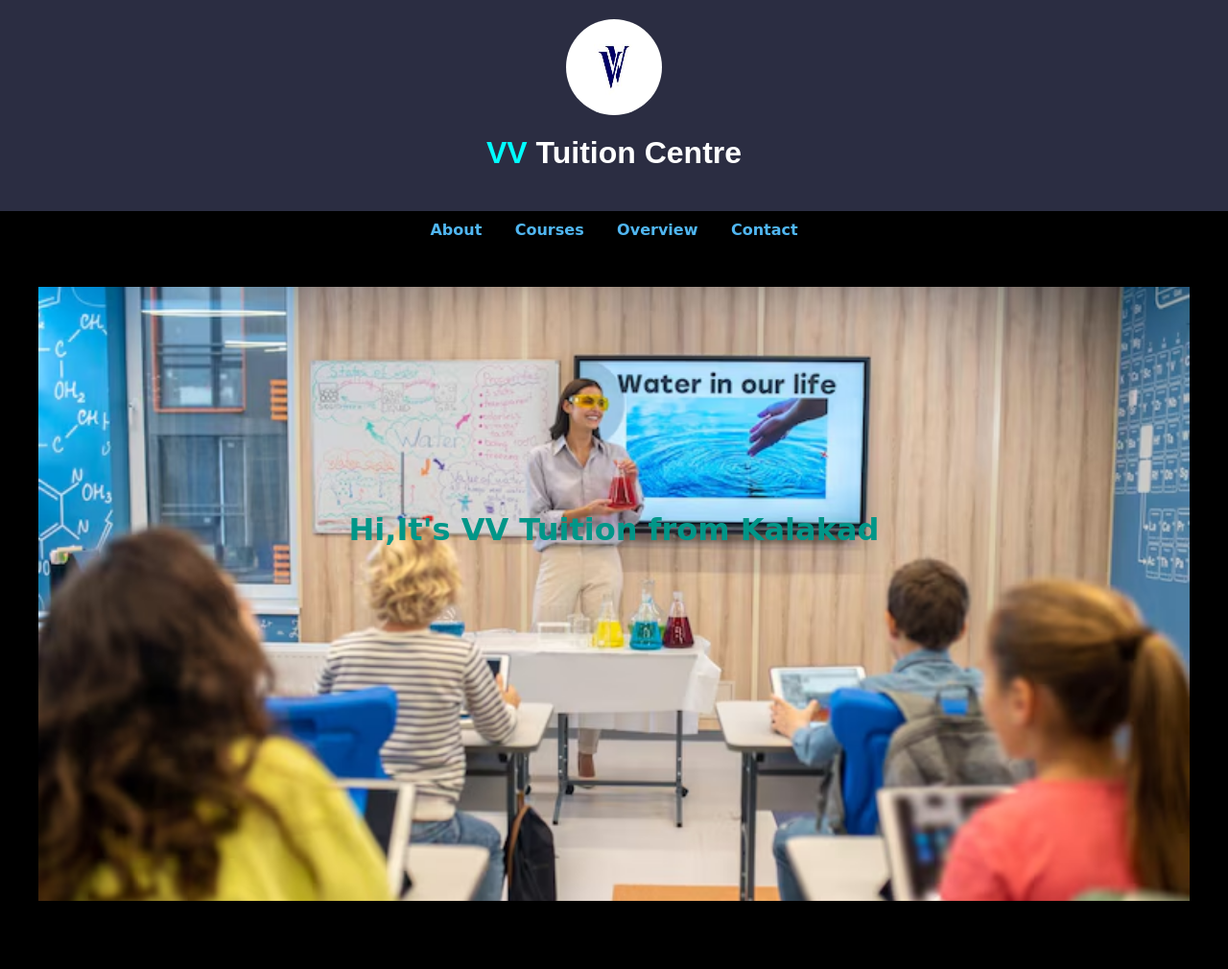
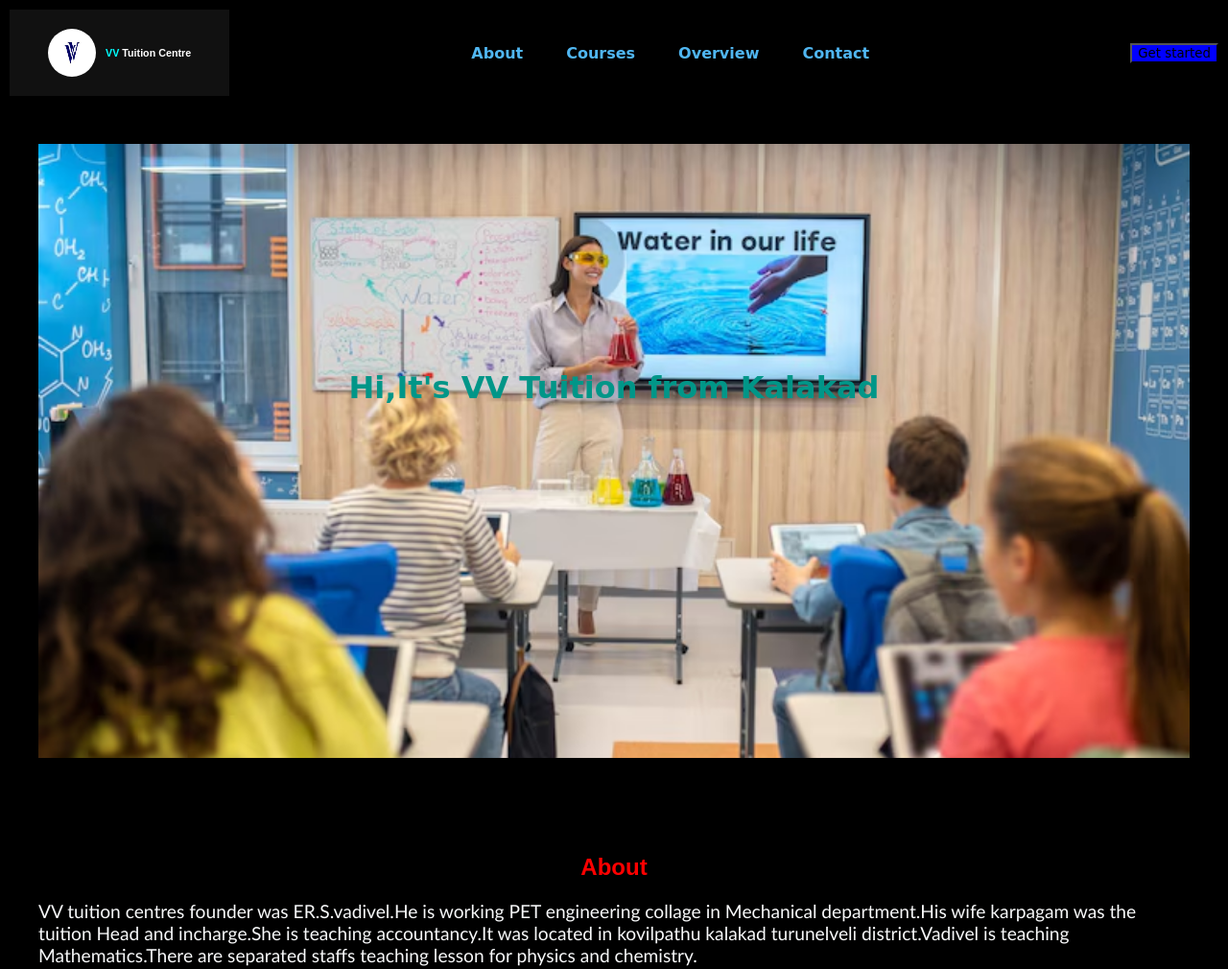
Before and after one commit to sriram777156/firstproject, a plain HTML site: page vvtution.html in a window 1280 px wide. Shown: the top 1010 px of the page at 96% size. Drawn offline with Linux system fonts and the light colour scheme.

Commit message:
vvtution.html

```diff
--- a/vvtuition.css
+++ b/vvtuition.css
@@ -6,10 +6,13 @@
             background-color: black;
         }
         header {
-            background-color: #2b2d42;
+            background-color: #111111;
             color: white;
             padding: 20px 40px;
             text-align: center;
+        }
+        .iyyan {
+            flex-direction: row;
         }
         .container {
             background-image: url(teaching.avif);
@@ -50,7 +53,6 @@
             display: block;
             margin: 10px 0;
             width: 100%;
-            max-width: 500px;
             padding: 10px;
         }
         .contact-form button {
--- a/vvtution.html
+++ b/vvtution.html
@@ -1,26 +1,35 @@
 <html>
+
 <head>
     <title>VV TUITION</title>
     <link rel="stylesheet" href="vvtuition.css">
 </head>
+
 <body>
-
+   <div style="display: flex; align-items: center; justify-content: space-between; padding: 10px;">
     <header>
-   <img src="logo.png" alt="Logo" style="width:100px; height:100px; border-radius:50%;">
-
-    <h1><span style="color: aqua;">VV</span> Tuition Centre</h1>
-
+        <div id="iyyan" style="display: flex; align-items: center; gap: 10px;">
+            <img src="logo.png" alt="Logo" style="width:50px; height:50px; border-radius:50%;">
+            <h6 style="margin: 0;"><span style="color: aqua;">VV</span> Tuition Centre</h6>
+        </div>
     </header>
 
-<nav>
-    <a href="#about" style="font-family: cursive;">About</a>
-    <a href="#courses" style="font-family: cursive;">Courses</a>
-    <a href="#overview" style="font-family: cursive;">Overview</a>
-    <a href="#contact" style="font-family: cursive;">Contact</a>
+    <nav style="display: flex; gap: 15px; font-family: cursive;">
+        <a href="#about">About</a>
+        <a href="#courses">Courses</a>
+        <a href="#overview">Overview</a>
+        <a href="#contact">Contact</a>
     </nav>
+
+    <button style="margin-left: 20px;background-color: blue;font-family: cursive;">Get started</button>
+</div>
+
+
+
     <section id="hh" class="wow">
         <div class="container">
-        <h1 style="text-align: center;padding-top: 188px;color: #009688;font-size: xx-large;font-family: cursive;">Hi,It's VV Tuition from Kalakad </h1>
+            <h1 style="text-align: center;padding-top: 188px;color: #009688;font-size: xx-large;font-family: cursive;">
+                Hi,It's VV Tuition from Kalakad </h1>
         </div>
 
 
@@ -32,7 +41,10 @@
     color: red;
 ">About</h2>
         <p style="font-family: 'Gill Sans', 'Gill Sans MT', Calibri, 'Trebuchet MS', sans-serif;
-    font-size: larger;">VV tuition centres founder was ER.S.vadivel.He is working PET engineering collage in Mechanical department.His wife karpagam was the tuition Head and incharge.She is teaching accountancy.It was located in kovilpathu kalakad turunelveli district.Vadivel is teaching Mathematics.There are separated staffs teaching lesson for physics and chemistry.</p>
+    font-size: larger;">VV tuition centres founder was ER.S.vadivel.He is working PET engineering collage in Mechanical
+            department.His wife karpagam was the tuition Head and incharge.She is teaching accountancy.It was located in
+            kovilpathu kalakad turunelveli district.Vadivel is teaching Mathematics.There are separated staffs teaching
+            lesson for physics and chemistry.</p>
     </section>
     <style>
         .grid-container {
@@ -51,6 +63,7 @@
             margin-left: 40px;
             height: 60px;
         }
+
         .grid-item:hover {
             background-color: rgb(13, 236, 50);
         }
@@ -72,13 +85,16 @@
     color: red;">Sports</h2>
         <p style="margin-bottom: 65px;
     font-family: 'Gill Sans', 'Gill Sans MT', Calibri, 'Trebuchet MS', sans-serif;
-    font-size: larger;">The tuition gives very important to sports as well us study.They conduct sports day on every year.They gives gifts for the students those who participate and won the competition.</p>
+    font-size: larger;">The tuition gives very important to sports as well us study.They conduct sports day on every
+            year.They gives gifts for the students those who participate and won the competition.</p>
         <h2 style="text-align: center;
     color: red;
     ">Annual day</h2>
         <p style="margin-bottom: 65px;
     font-family: 'Gill Sans', 'Gill Sans MT', Calibri, 'Trebuchet MS', sans-serif;
-    font-size: larger;">We celebrate annual day grandly on every year.We book marriage hall for annual day.We collect slight amount from student for annual day.We strictly allowed not to take photos and videos from students mobile.We will be very protective and conduct the day properly.</p>
+    font-size: larger;">We celebrate annual day grandly on every year.We book marriage hall for annual day.We collect
+            slight amount from student for annual day.We strictly allowed not to take photos and videos from students
+            mobile.We will be very protective and conduct the day properly.</p>
         <h2 style="text-align: center;
     color: red;">Tuition Timing</h2>
         <p style="text-align: center;
@@ -118,4 +134,5 @@
     </footer>
 
 </body>
+
 </html>
```
Lines whose indentation alone changed are shown as unchanged.
